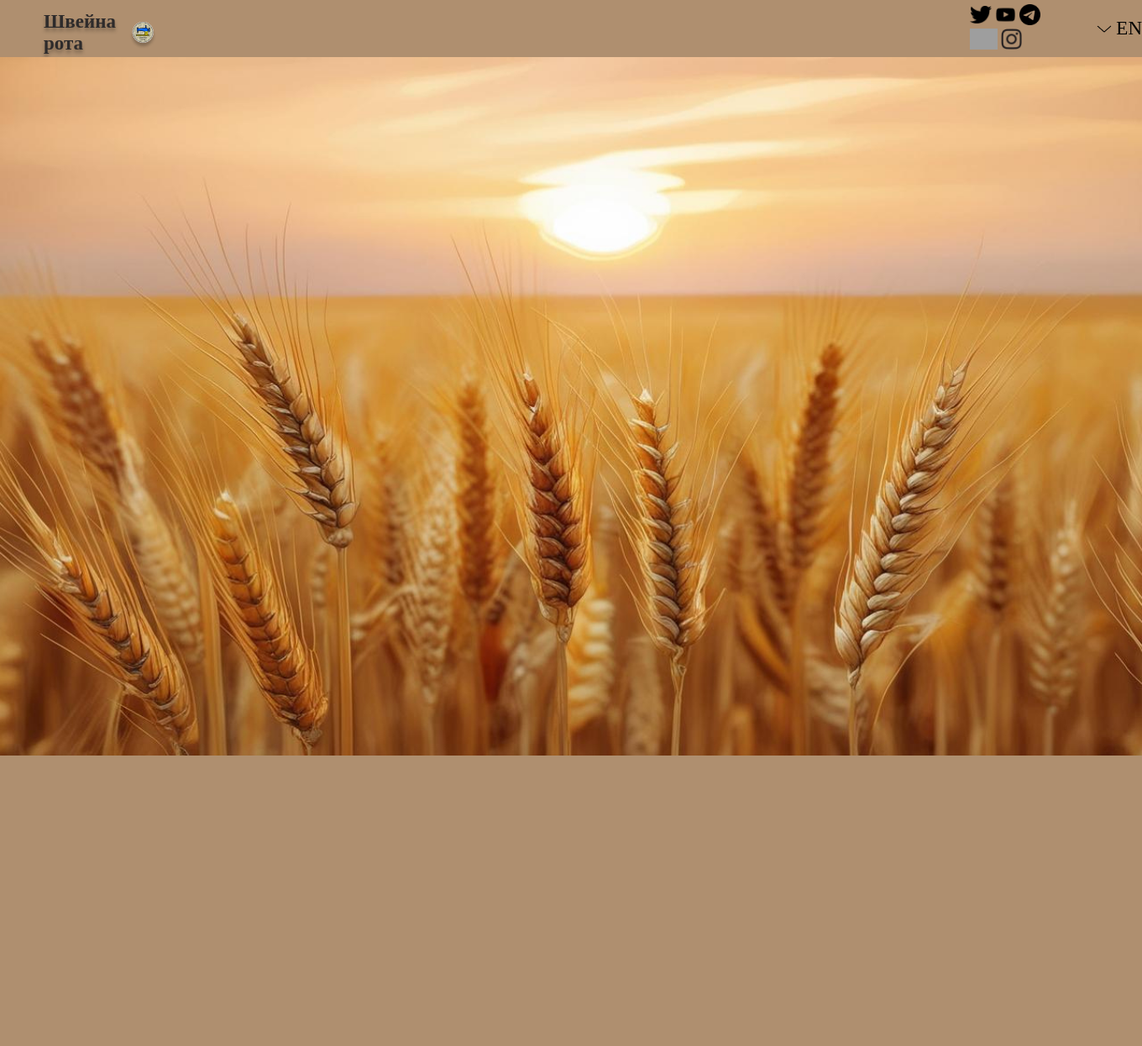
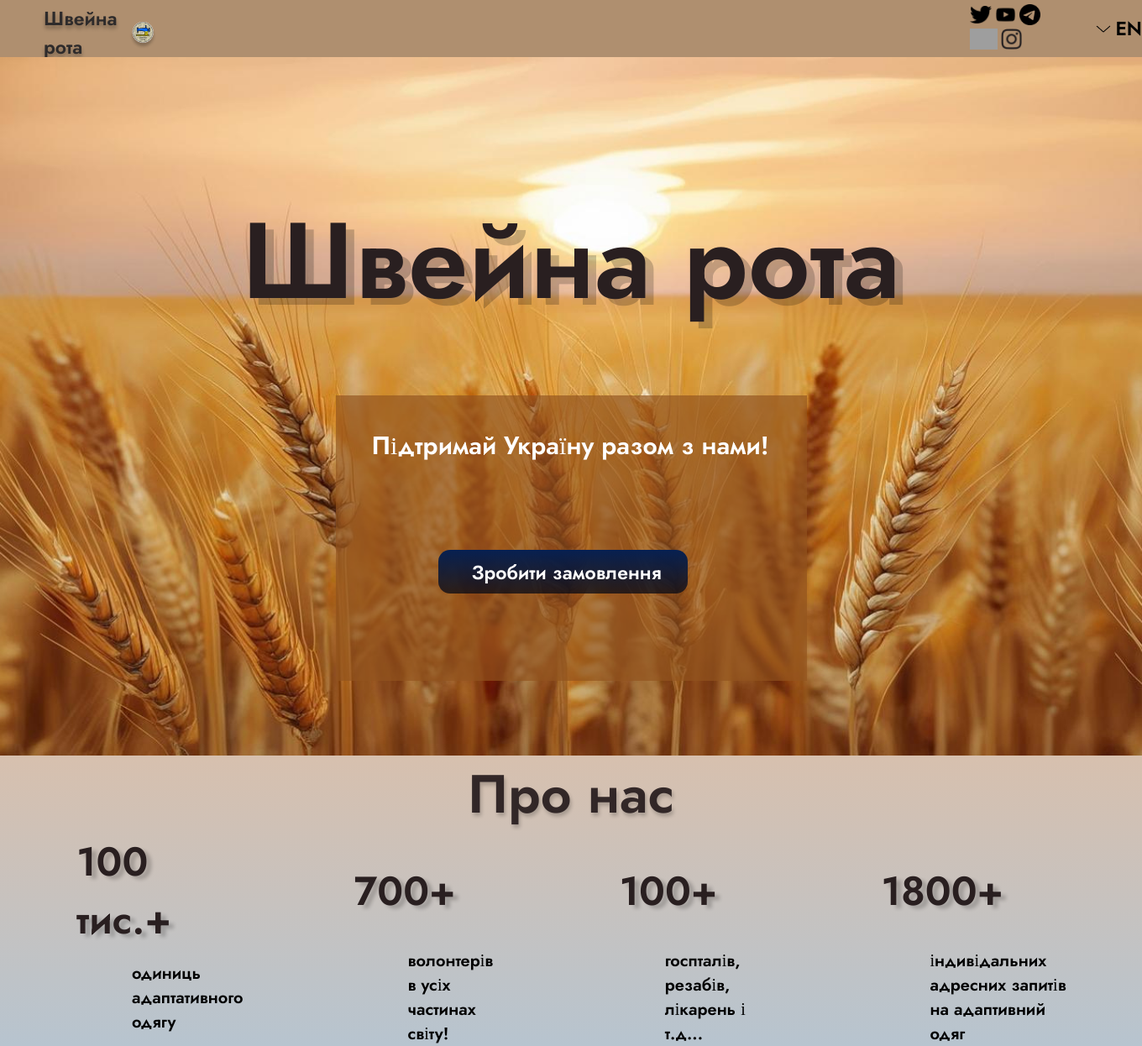
Before and after one commit to BohdanRubanov/ShveinaRota, a Django app: page / in a window 1360 px wide. Shown: the whole page at 84% size. Before the commit the page ends 900 px from the top, so only its background shows below. Run offline with Django 4.2, Linux system fonts and the light colour scheme; grey boxes are pictures that could not be loaded.

Commit message:
added main screen and start next screen

```diff
--- a/mainPage/static/css/main.css
+++ b/mainPage/static/css/main.css
@@ -1,3 +1,5 @@
+
+
 .header{
     position: relative;
     background-color: #AF8F6F;
@@ -26,7 +28,10 @@
     text-shadow: 0px 4px 4px #0000004b;
     padding-left: 52px;
     padding-top: 10px;
-
+    font-family: "Jost", serif;
+    font-optical-sizing: auto;
+    font-weight: 600;
+    font-style: normal;
 }
 
 .znachok{
@@ -68,4 +73,123 @@
 .language{
     padding-left: 5px;
     font-size: 23px;
+    font-family: "Jost", serif;
+    font-optical-sizing: auto;
+    font-weight: 600;
+    font-style: normal;
 }
+
+
+.main_text{
+    font-size: 128px;
+    font-family: "Jost", serif;
+    font-optical-sizing: auto;
+    font-weight: 700;
+    font-style: normal;
+    color: #291F20;
+    position: relative;
+    margin: 0px;
+    text-shadow: 10px 8px 0px #00000033;
+    padding-top: 150px;
+    text-align: center;
+}
+
+.kvadrat{
+    background-color: #92541eab;
+    position: relative;
+    height: 340px;
+    width: 561px;
+    margin-top: 324px;
+    margin: auto;
+}
+
+.pidtrimka{
+    padding-left: 43px;
+    color: #FFFFFF;
+    font-family: "Jost", serif;
+    font-optical-sizing: auto;
+    font-weight: 500;
+    font-style: normal;
+    padding-top: 38px;
+    font-size: 30px;
+    margin-top: 68px;
+}
+
+.buton1{
+    background-image: linear-gradient(to bottom, #072051, #060813be);
+    width: 297px;
+    height: 32px;
+    border-radius: 14px;
+    margin-top: 103px;
+    margin-left: 122px;
+    padding-top: 10px;
+    padding-bottom: 10px;
+}
+
+.donat{
+    text-decoration: none;
+    color: #FFFFFF;
+    font-family: "Jost", serif;
+    font-optical-sizing: auto;
+    font-weight: 900;
+    font-style: normal;
+    font-size: 23px;
+    padding-left: 40px;
+
+}
+.body2{
+
+    background-image: linear-gradient(to bottom, #D7C0AE, #B7C4CF);
+    position: absolute;
+    margin-top: 89px;
+    width: 100%;
+}
+
+.about_us{
+    text-align: center;
+    color: #291f20f0;
+    position: relative;
+    font-family: "Jost", serif;
+    font-optical-sizing: auto;
+    font-weight: 600;
+    font-style: normal;
+    font-size: 64px;
+    margin: 0px;
+    text-shadow: 2px 4px 4px #00000033;
+}
+.numbers2{
+    display: flex;
+    align-items: center;
+    justify-content: space-between;
+    margin-left: 61px;
+}
+
+.text_num{
+    display: flex;
+    align-items: center;
+    justify-content: center;
+    padding-left: 31px;
+}
+.num{
+    font-size: 48px;
+    font-family: "Jost", serif;
+    font-optical-sizing: auto;
+    font-weight: 700;
+    font-style: normal;
+    color: #291F20;
+    margin: 0px;
+    text-shadow: 6px 4px 4px #00000033;
+    padding-right: 165px;
+    padding-left: 30px;
+}
+.opis{
+    font-size: 20px;
+    color: #000000;
+    font-family: "Jost", serif;
+    font-optical-sizing: auto;
+    font-weight: 500;
+    font-style: normal;
+    padding-left: 126px;
+    padding-right: 70px;
+    margin: auto;
+}
--- a/mainPage/templates/mainPage/main.html
+++ b/mainPage/templates/mainPage/main.html
@@ -5,7 +5,9 @@
     <meta name="viewport" content="width=device-width, initial-scale=1.0">
     <title>Document</title>
     <link rel='stylesheet' href = "/static/css/main.css">
-
+    <style>
+        @import url('https://fonts.googleapis.com/css2?family=Inter:ital,opsz,wght@0,14..32,100..900;1,14..32,100..900&family=Jost:ital,wght@0,600;1,600&display=swap');
+    </style>
 </head>
 <header>
     <div class= "header">
@@ -25,10 +27,35 @@
 <body class="body">
     <div>
         <img class="main_image" src= "/static/css/img/main.jpg" alt="main">
+        <h1 class="main_text">Швейна рота</h1>
+        <div class="kvadrat">
+            <p class="pidtrimka">Підтримай Україну разом з нами!</p>
+            <div class="buton1">
+                <a class="donat" href="https://send.monobank.ua/jar/5VV7zhDJGY">Зробити замовлення</a>
+            </div>
+        </div>
+    </div>
+
+    <div class="body2">
+        <h1 class="about_us">Про нас</h1>
+        <div class="numbers">
+            <div class="numbers2">
+                <p class="num">100 тис.+</p>
+                <p class="num">700+</p>
+                <p class="num">100+</p>
+                <p class="num">1800+</p>
+            </div>
+            <div class="text_num">
+                <p class="opis">одиниць адаптативного одягу</p>
+                <p class="opis">волонтерів в усіх частинах світу!</p>
+                <p class="opis">госпталів, резабів, лікарень і т.д...</p>
+                <p class="opis">індивідальних адресних запитів на адаптивний одяг</p>
+            </div>
+        </div>
+
 
     </div>
 
 
-
 </body>
 </html>
```
